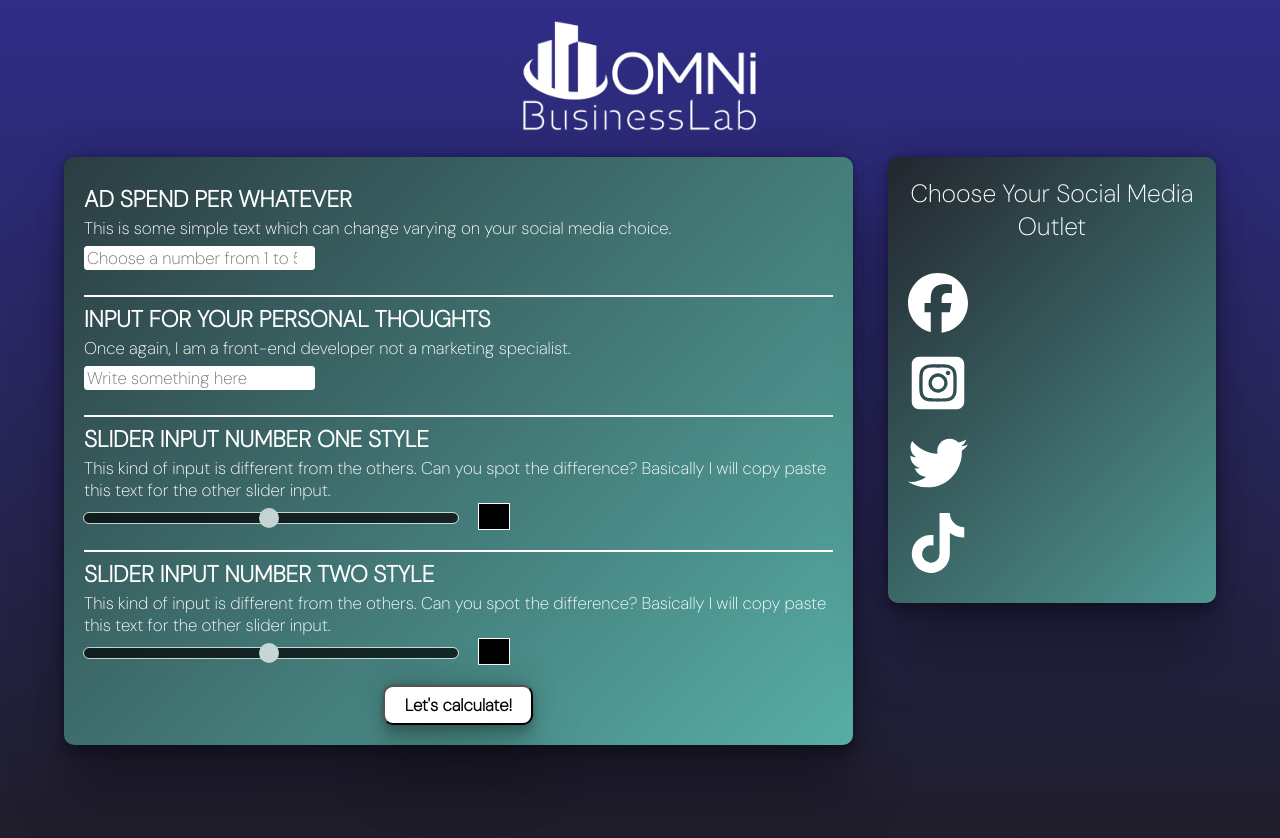
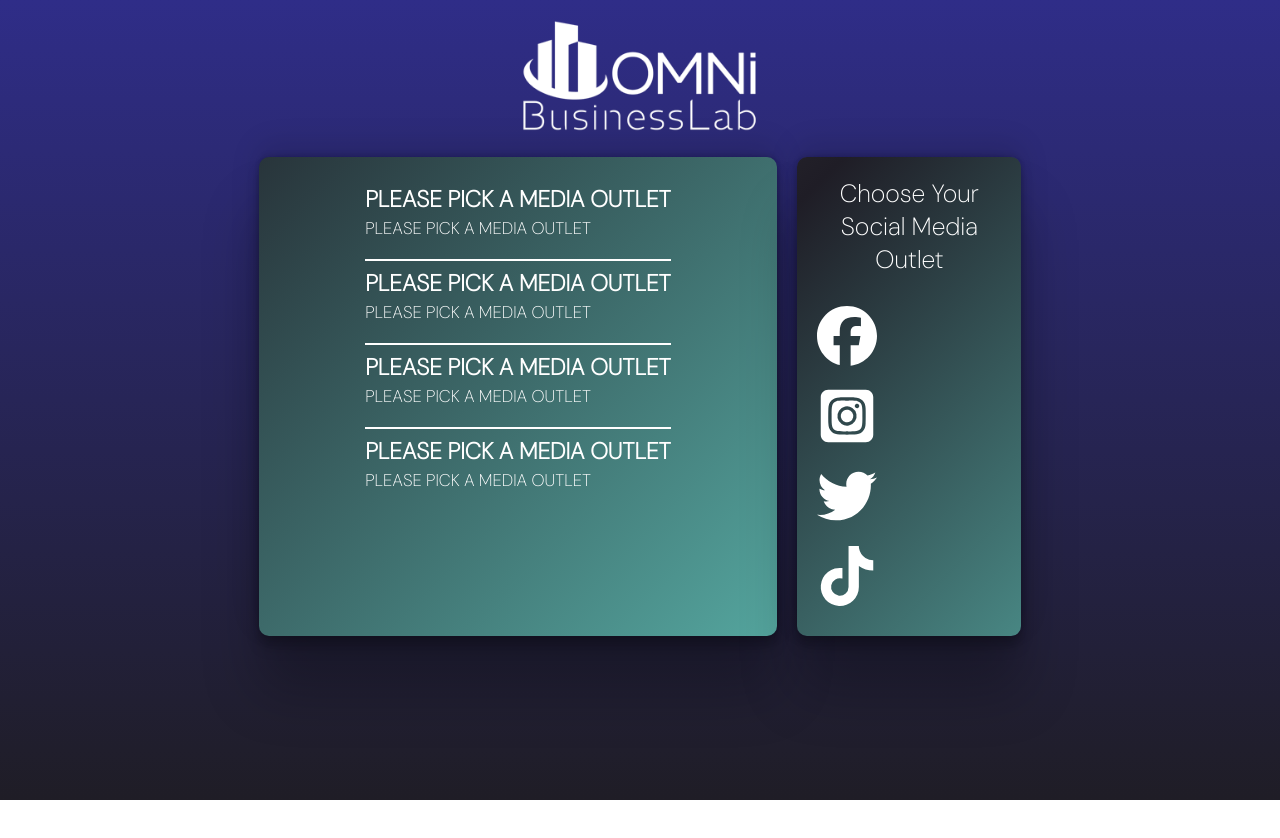
Before and after one commit to JulijusKau/ad-calculator, a React (Create React App) app: page / in a window 1280 px wide. Shown: the top 838 px of the page. After the commit the page ends 800 px from the top, so only its background shows below. Built offline with nearby package versions, Linux system fonts and the light colour scheme.

Commit message:
Calculation of Results + Finishing Touches

```diff
--- a/src/components/calculator/Calculator.jsx
+++ b/src/components/calculator/Calculator.jsx
@@ -28,9 +28,14 @@ export const Calculator = () => {
     secondInput: "",
     thirdInput: "",
     fourthInput: "",
+    socialMedia: "",
   });
 
   const [socialMediaOutlet, setSocialMediaOutlet] = useState("");
+
+  const [resultWindowDisplay, setResultWindowDisplay] = useState("none");
+
+  const [inputDisplay, setInputDisplay] = useState(false);
 
   const handleFacebookIconClick = () => {
     setSocialMediaOutlet("FACEBOOK");
@@ -39,8 +44,11 @@ export const Calculator = () => {
       secondInput: "",
       thirdInput: "",
       fourthInput: "",
+      socialMedia: "FACEBOOK",
     });
     document.getElementById("Form").reset();
+    setResultWindowDisplay("none");
+    setInputDisplay(true);
   };
   const handleInstagramIconClick = () => {
     setSocialMediaOutlet("INSTAGRAM");
@@ -49,8 +57,11 @@ export const Calculator = () => {
       secondInput: "",
       thirdInput: "",
       fourthInput: "",
+      socialMedia: "INSTAGRAM",
     });
     document.getElementById("Form").reset();
+    setResultWindowDisplay("none");
+    setInputDisplay(true);
   };
   const handleTwitterIconClick = () => {
     setSocialMediaOutlet("TWITTER");
@@ -59,8 +70,11 @@ export const Calculator = () => {
       secondInput: "",
       thirdInput: "",
       fourthInput: "",
+      socialMedia: "TWITTER",
     });
     document.getElementById("Form").reset();
+    setResultWindowDisplay("none");
+    setInputDisplay(true);
   };
   const handleTikTokIconClick = () => {
     setSocialMediaOutlet("TIK TOK");
@@ -69,8 +83,11 @@ export const Calculator = () => {
       secondInput: "",
       thirdInput: "",
       fourthInput: "",
+      socialMedia: "TIK TOK",
     });
     document.getElementById("Form").reset();
+    setResultWindowDisplay("none");
+    setInputDisplay(true);
   };
 
   return (
@@ -78,9 +95,13 @@ export const Calculator = () => {
       <StyledTopDiv>
         <StyledOptionsDivLeft className="wrapper">
           <Form
+            setInputDisplay={setInputDisplay}
             inputData={inputData}
             setInputData={setInputData}
             socialMedia={socialMediaOutlet}
+            setSocialMedia={setSocialMediaOutlet}
+            setResultWindowDisplay={setResultWindowDisplay}
+            inputDisplay={inputDisplay}
           />
         </StyledOptionsDivLeft>
         <StyledOptionsDivRight className="wrapper">
@@ -172,7 +193,10 @@ export const Calculator = () => {
         </StyledOptionsDivRight>
       </StyledTopDiv>
       <StyledBottomDiv className="wrapper">
-        <ResultWindow />
+        <ResultWindow
+          inputData={inputData}
+          ResultWindowDisplay={resultWindowDisplay}
+        />
       </StyledBottomDiv>
     </StyledMainDiv>
   );
--- a/src/components/form/Form.jsx
+++ b/src/components/form/Form.jsx
@@ -10,7 +10,15 @@ import {
   StyledSocialMediaOutletName,
 } from "./StyledForm";
 
-export const Form = ({ socialMedia, inputData, setInputData }) => {
+export const Form = ({
+  socialMedia,
+  setSocialMedia,
+  inputData,
+  setInputData,
+  setResultWindowDisplay,
+  inputDisplay,
+  setInputDisplay,
+}) => {
   const handleOnValueChange = (e) => {
     setInputData({
       ...inputData,
@@ -27,14 +35,18 @@ export const Form = ({ socialMedia, inputData, setInputData }) => {
       <StyledInputDiv>
         <StyledInputName>
           <StyledSocialMediaOutletName>
-            {socialMedia}
+            {inputDisplay && socialMedia}
           </StyledSocialMediaOutletName>{" "}
-          AD SPEND PER WHATEVER
+          {inputDisplay === false
+            ? "PLEASE PICK A MEDIA OUTLET"
+            : "AD SPEND PER WHATEVER"}
         </StyledInputName>
         <StyledInputDescription>
-          This is some simple text which can change varying on your social media
-          choice.
+          {inputDisplay === false
+            ? "PLEASE PICK A MEDIA OUTLET"
+            : "This is some simple text which can change varying on your social media choice"}
         </StyledInputDescription>
+        {inputDisplay && (
           <StyledSimpleInput
             name="firstInput"
             type="number"
@@ -48,22 +60,25 @@ export const Form = ({ socialMedia, inputData, setInputData }) => {
             required
             placeholder="Choose a number from 1 to 5"
             onChange={handleOnValueChange}
-          onInput={(e) => {
-            e.target.setCustomValidity("");
-          }}
+            onInput={handleOnValueChange}
           />
+        )}
       </StyledInputDiv>
       <StyledInputDiv>
         <StyledInputName>
-          INPUT FOR YOUR PERSONAL{" "}
+          {inputDisplay === false
+            ? "PLEASE PICK A MEDIA OUTLET"
+            : "INPUT FOR YOUR PERSONAL THOUGHTS ON"}{" "}
           <StyledSocialMediaOutletName>
-            {socialMedia}
-          </StyledSocialMediaOutletName>{" "}
-          THOUGHTS
+            {inputDisplay && socialMedia}
+          </StyledSocialMediaOutletName>
         </StyledInputName>
         <StyledInputDescription>
-          Once again, I am a front-end developer not a marketing specialist.
+          {inputDisplay === false
+            ? "PLEASE PICK A MEDIA OUTLET"
+            : "Once again, I am a front-end developer not a marketing specialist."}
         </StyledInputDescription>
+        {inputDisplay && (
           <StyledSimpleInput
             type="text"
             placeholder="Write something here"
@@ -77,20 +92,23 @@ export const Form = ({ socialMedia, inputData, setInputData }) => {
               e.target.setCustomValidity("");
             }}
           />
+        )}
       </StyledInputDiv>
       <StyledInputDiv>
         <StyledInputName>
-          SLIDER INPUT NUMBER ONE{" "}
+          {inputDisplay === false
+            ? "PLEASE PICK A MEDIA OUTLET"
+            : "SLIDER INPUT NUMBER ONE"}{" "}
           <StyledSocialMediaOutletName>
-            {socialMedia}
-          </StyledSocialMediaOutletName>{" "}
-          STYLE
+            {inputDisplay && socialMedia}
+          </StyledSocialMediaOutletName>
         </StyledInputName>
         <StyledInputDescription>
-          This kind of input is different from the others. Can you spot the
-          difference? Basically I will copy paste this text for the other slider
-          input.
+          {inputDisplay === false
+            ? "PLEASE PICK A MEDIA OUTLET"
+            : "This kind of input is different from the others. Can you spot the difference? Basically I will copy paste this text for the other slider input"}
         </StyledInputDescription>
+        {inputDisplay && (
           <div
             style={{
               display: "flex",
@@ -106,20 +124,23 @@ export const Form = ({ socialMedia, inputData, setInputData }) => {
             />{" "}
             <StyledSliderNumber>{inputData.thirdInput}</StyledSliderNumber>
           </div>
+        )}
       </StyledInputDiv>
       <StyledInputDiv>
         <StyledInputName>
-          SLIDER INPUT NUMBER TWO{" "}
+          {inputDisplay === false
+            ? "PLEASE PICK A MEDIA OUTLET"
+            : "SLIDER INPUT NUMBER TWO"}{" "}
           <StyledSocialMediaOutletName>
-            {socialMedia}
+            {inputDisplay && socialMedia}
           </StyledSocialMediaOutletName>{" "}
-          STYLE
         </StyledInputName>
         <StyledInputDescription>
-          This kind of input is different from the others. Can you spot the
-          difference? Basically I will copy paste this text for the other slider
-          input.
+          {inputDisplay === false
+            ? "PLEASE PICK A MEDIA OUTLET"
+            : "This kind of input is different from the others. Can you spot the difference? Basically I will copy paste this text for the other slider input"}
         </StyledInputDescription>
+        {inputDisplay && (
           <div
             style={{
               display: "flex",
@@ -135,7 +156,9 @@ export const Form = ({ socialMedia, inputData, setInputData }) => {
             />{" "}
             <StyledSliderNumber>{inputData.fourthInput}</StyledSliderNumber>
           </div>
+        )}
       </StyledInputDiv>
+      {inputDisplay && (
         <StyledFormSubmitButton
           onClick={() => {
             console.log(inputData);
@@ -143,16 +166,22 @@ export const Form = ({ socialMedia, inputData, setInputData }) => {
               inputData.firstInput === "" ||
               inputData.secondInput === "" ||
               inputData.thirdInput === "" ||
-            inputData.fourthInput === ""
+              inputData.fourthInput === "" ||
+              inputData.firstInput > 5 ||
+              inputData.firstInput < 1
             ) {
-            alert("Did you really input all the data?");
+              alert("Did you really input all the correct data?");
             } else {
               alert("Congratulations, let us see the results");
+              setResultWindowDisplay("flex");
+              setInputDisplay(false);
+              setSocialMedia("");
             }
           }}
         >
           Let's calculate!
         </StyledFormSubmitButton>
+      )}
     </StyledForm>
   );
 };
--- a/src/components/resultWindow/ResultWindow.jsx
+++ b/src/components/resultWindow/ResultWindow.jsx
@@ -4,30 +4,57 @@ import {
   StyledCalculationsName,
   StyledCalculationsDescription,
   StyledContactButton,
+  StyledCalculationsResult,
 } from "./StyledResultWindow";
 
-export const ResultWindow = () => {
+export const ResultWindow = ({ ResultWindowDisplay, inputData }) => {
+  const numberOne = inputData.firstInput / 7;
+  const numberTwo = inputData.fourthInput * inputData.thirdInput;
+  const numberThree = numberOne + numberTwo;
+
   return (
-    <StyledResultDiv>
+    <StyledResultDiv style={{ display: `${ResultWindowDisplay}` }}>
       <StyledCalculationsDiv>
-        <StyledCalculationsName>Calculations Number One</StyledCalculationsName>
+        <StyledCalculationsName>
+          <StyledCalculationsResult>
+            {inputData.socialMedia}
+          </StyledCalculationsResult>{" "}
+          Calculations Number One
+        </StyledCalculationsName>
         <StyledCalculationsDescription>
-          By dividing your first input number by 7 we get PLACEHOLDER.
-        </StyledCalculationsDescription>
-      </StyledCalculationsDiv>
-      <StyledCalculationsDiv>
-        <StyledCalculationsName>Calculations Number Two</StyledCalculationsName>
-        <StyledCalculationsDescription>
-          By multiplying your slider options together we get PLACEHOLDER.
+          By dividing your first input number by 7 we get{" "}
+          <StyledCalculationsResult>{numberOne}</StyledCalculationsResult>.
         </StyledCalculationsDescription>
       </StyledCalculationsDiv>
       <StyledCalculationsDiv>
         <StyledCalculationsName>
+          {" "}
+          <StyledCalculationsResult>
+            {inputData.socialMedia}
+          </StyledCalculationsResult>{" "}
+          Calculations Number Two
+        </StyledCalculationsName>
+        <StyledCalculationsDescription>
+          By multiplying your slider options together we get{" "}
+          <StyledCalculationsResult>{numberTwo}</StyledCalculationsResult>.
+        </StyledCalculationsDescription>
+      </StyledCalculationsDiv>
+      <StyledCalculationsDiv>
+        <StyledCalculationsName>
+          {" "}
+          <StyledCalculationsResult>
+            {inputData.socialMedia}
+          </StyledCalculationsResult>{" "}
           Calculations Number Three
         </StyledCalculationsName>
         <StyledCalculationsDescription>
-          By adding Calculations Number One and Calculations Number Two we get
-          PLACEHOLDER. Oh and the text which you have entered was PLACEHOLDER.
+          By adding Calculations Number One and Calculations Number Two we get{" "}
+          <StyledCalculationsResult>{numberThree}</StyledCalculationsResult>. Oh
+          and the text which you have entered was{" "}
+          <StyledCalculationsResult>
+            {inputData.secondInput}
+          </StyledCalculationsResult>
+          .
         </StyledCalculationsDescription>
       </StyledCalculationsDiv>
       <StyledContactButton>
--- a/src/components/resultWindow/StyledResultWindow.js
+++ b/src/components/resultWindow/StyledResultWindow.js
@@ -62,3 +62,12 @@ export const StyledContactButton = styled.button`
     font-size: var(--textFontSizeSmallScreen);
   }
 `;
+
+export const StyledCalculationsResult = styled.span`
+  font-family: "TEXT";
+  font-size: 25px;
+  color: var(--brandbookColorE);
+  @media (max-width: 650px) {
+    font-size: var(--textFontSizeSmallScreen);
+  }
+`;
--- a/src/index.css
+++ b/src/index.css
@@ -28,7 +28,12 @@
     rgba(0, 0, 0, 0.17) 0px 12px 13px, rgba(0, 0, 0, 0.09) 0px -3px 5px;
 }
 
+html {
+  min-height: 100%;
+}
+
 body {
+  min-height: 100%;
   margin: 0;
   font-family: -apple-system, BlinkMacSystemFont, "Segoe UI", "Roboto", "Oxygen",
     "Ubuntu", "Cantarell", "Fira Sans", "Droid Sans", "Helvetica Neue",
```
Lines whose indentation alone changed are shown as unchanged.
